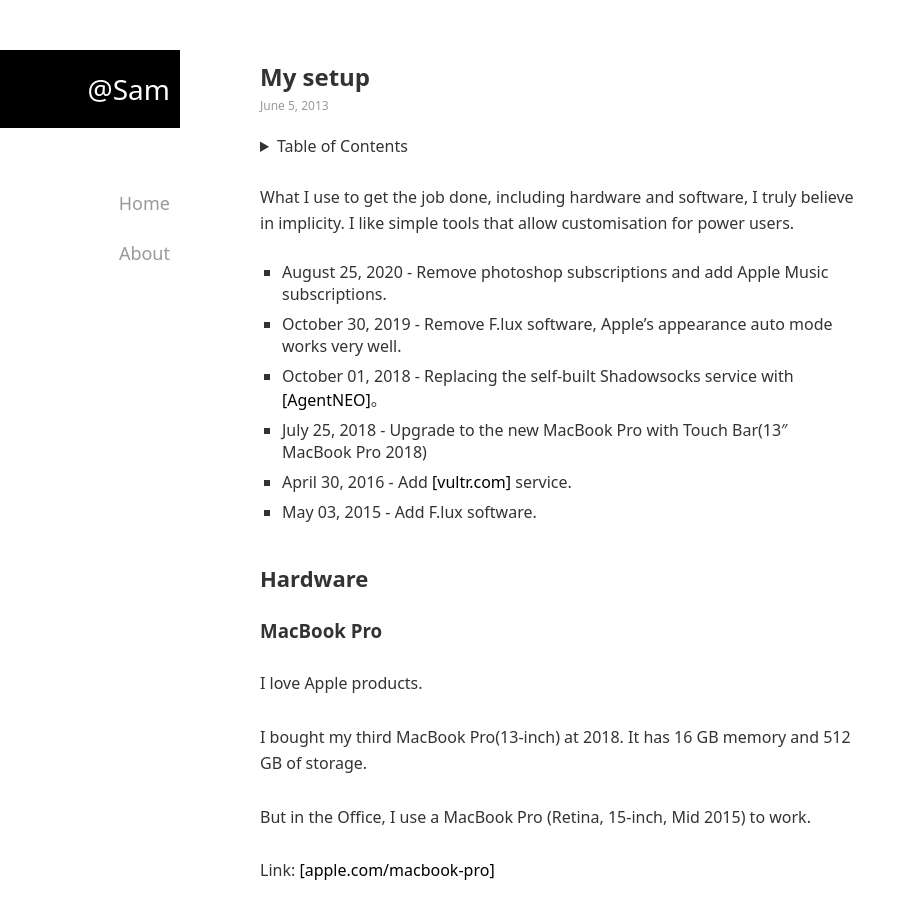
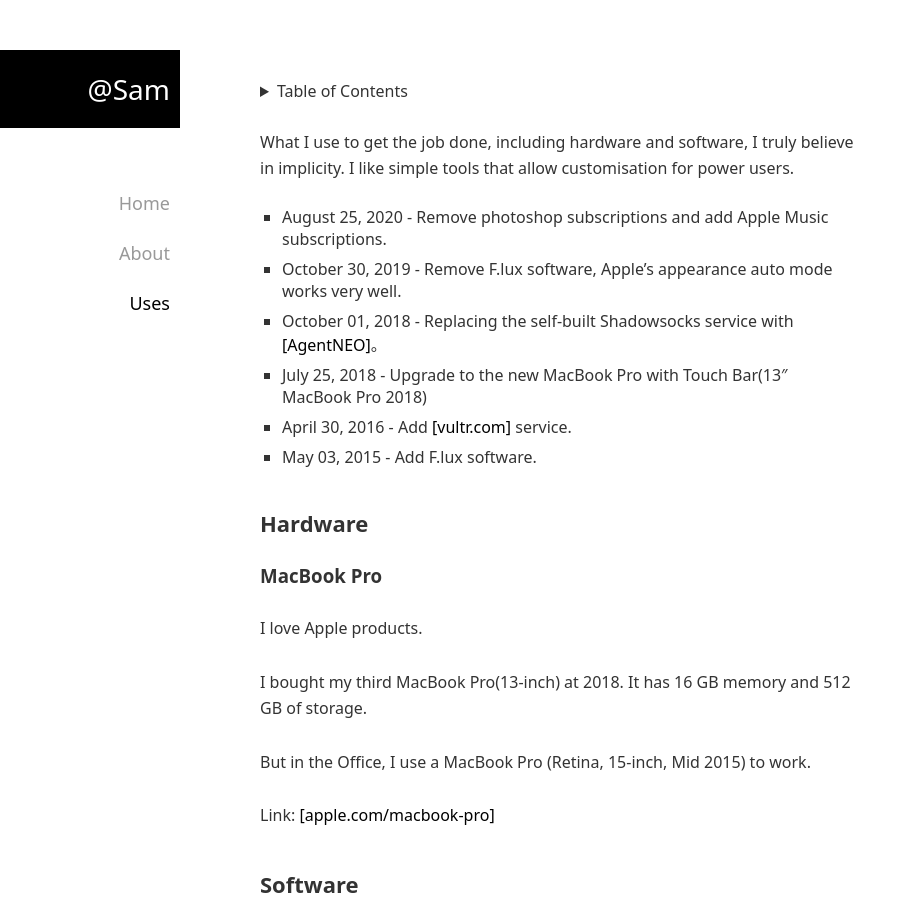
Before and after one commit to samzeng/samzeng.github.io, a Jekyll site: the page built from uses.markdown, in a window 1280 px wide and 900 px high. Shown: the whole window, without its empty margins (0-916 px from the left). Built offline with Jekyll 4.4.1, drawn with Linux system fonts in a browser that asks for light colours.

Commit message:
Separate an article into pages

```diff
--- a/_posts/2013-06-05-my-setup.md
+++ b/uses.markdown
@@ -1,15 +1,12 @@
 ---
-layout: post
-title: My setup
-tags: [work, software, services]
-categories: [tool]
+layout: page
+title: uses
+permalink: /uses/
 ---
 
 What I use to get the job done, including hardware and software, I truly
 believe in implicity. I like simple tools that allow customisation for power
 users.
-
-<!--more-->
 
 - August 25, 2020 - Remove photoshop subscriptions and add Apple Music
   subscriptions.
```
